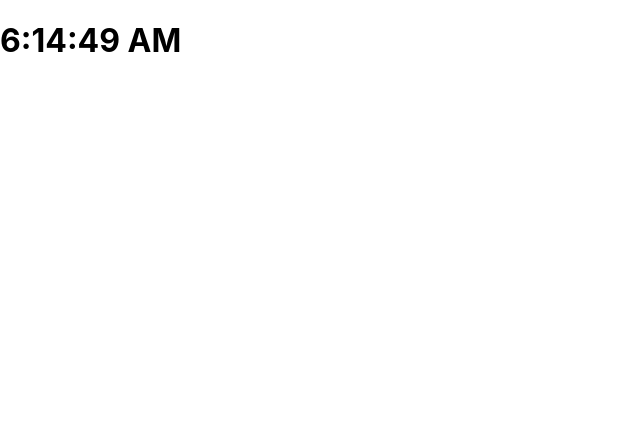
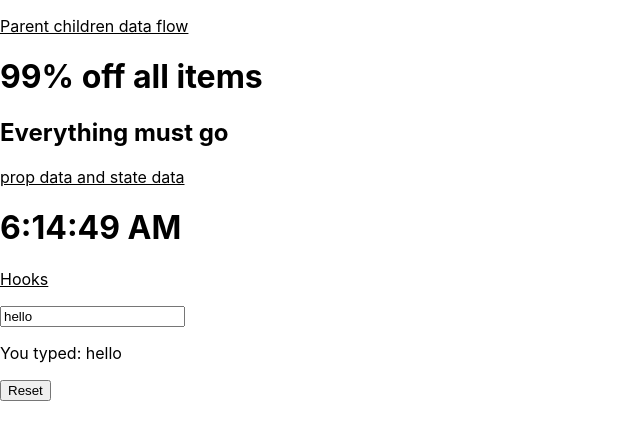
Before and after one commit to kavinduUdhara/react-coursera, a React (Create React App) app in the folder app2/: page / in a window 1280 px wide. Shown: the top 440 px of the page, without its empty margins (0-640 px from the left). Built offline with nearby package versions, Linux system fonts and the light colour scheme.

Commit message:
done using hooks

```diff
--- a/app2/src/App.js
+++ b/app2/src/App.js
@@ -1,16 +1,41 @@
+import React, {useState} from 'react';
 import './App.css';
 import Child from './components/Child';
+import Promo from './components/Promo';
 
 let data = {
   heading : "99% off all items",
   callToAction: "Everything must go",
 }
 
+//const [state, setState] = useState(initialState);
+//const [showMenu, setShowMenu] = useState(false);
+
+
 function App() {
+
+  const [inputText, setText] = useState('hello');
+  function handleChange(e) {
+    setText(e.target.value);
+  }
+
   const date = new Date();
+
   return (
     <div>
+      <p><u>Parent children data flow</u></p>
+      <Promo
+        heading = {data.heading}
+        callToAction = {data.callToAction}
+        />
+      <p><u>prop data and state data</u></p>
       <Child message={date.toLocaleTimeString()}/>
+      <p><u>Hooks</u></p>
+      <input value={inputText} onChange={handleChange} />
+      <p>You typed: {inputText}</p>
+      <button onClick={() => setText('hello')}>
+        Reset
+      </button>
     </div>
   );
 }
```
Also changed, not shown: 1 other file (tests, documents, lock files or other folders).
